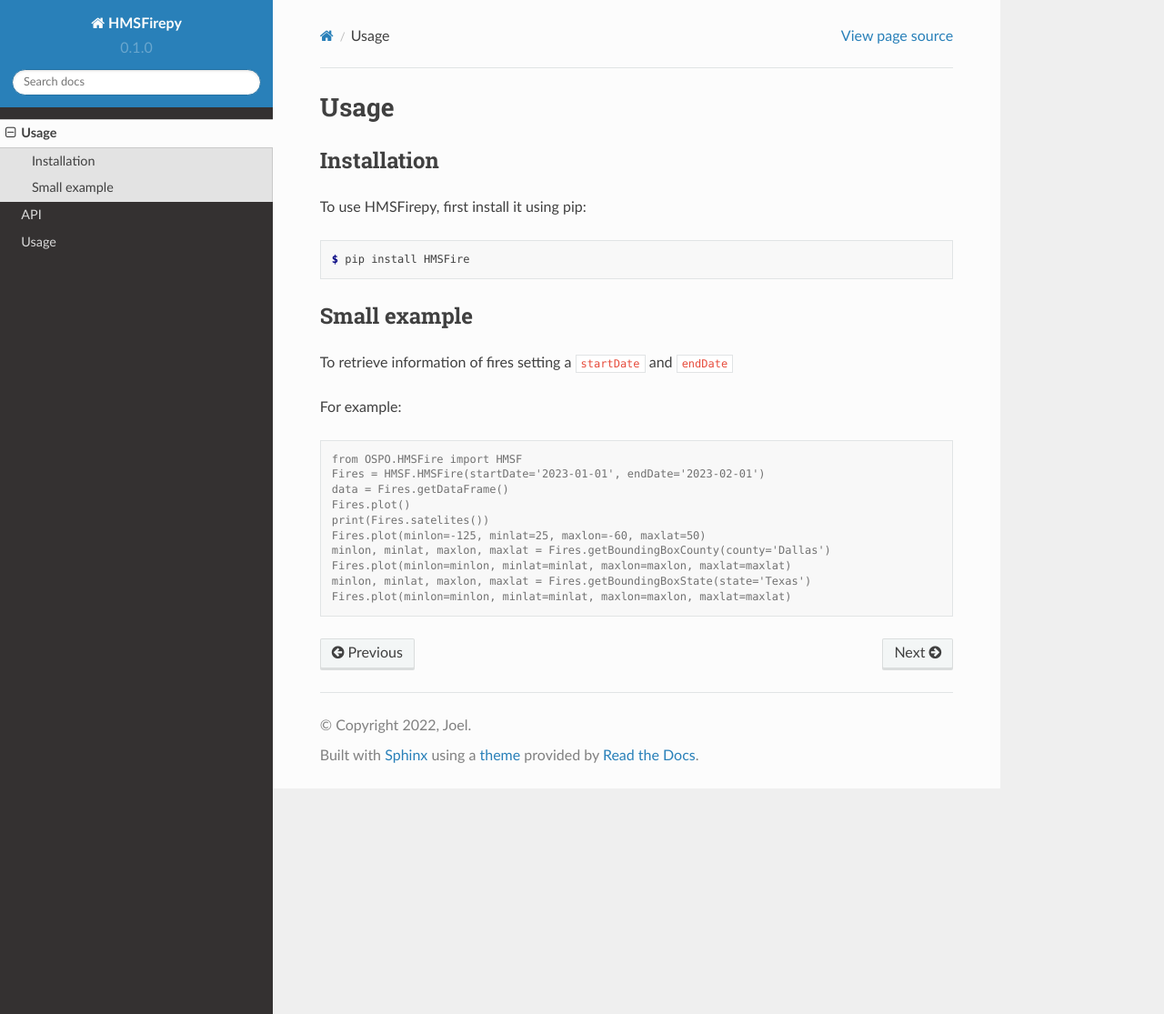
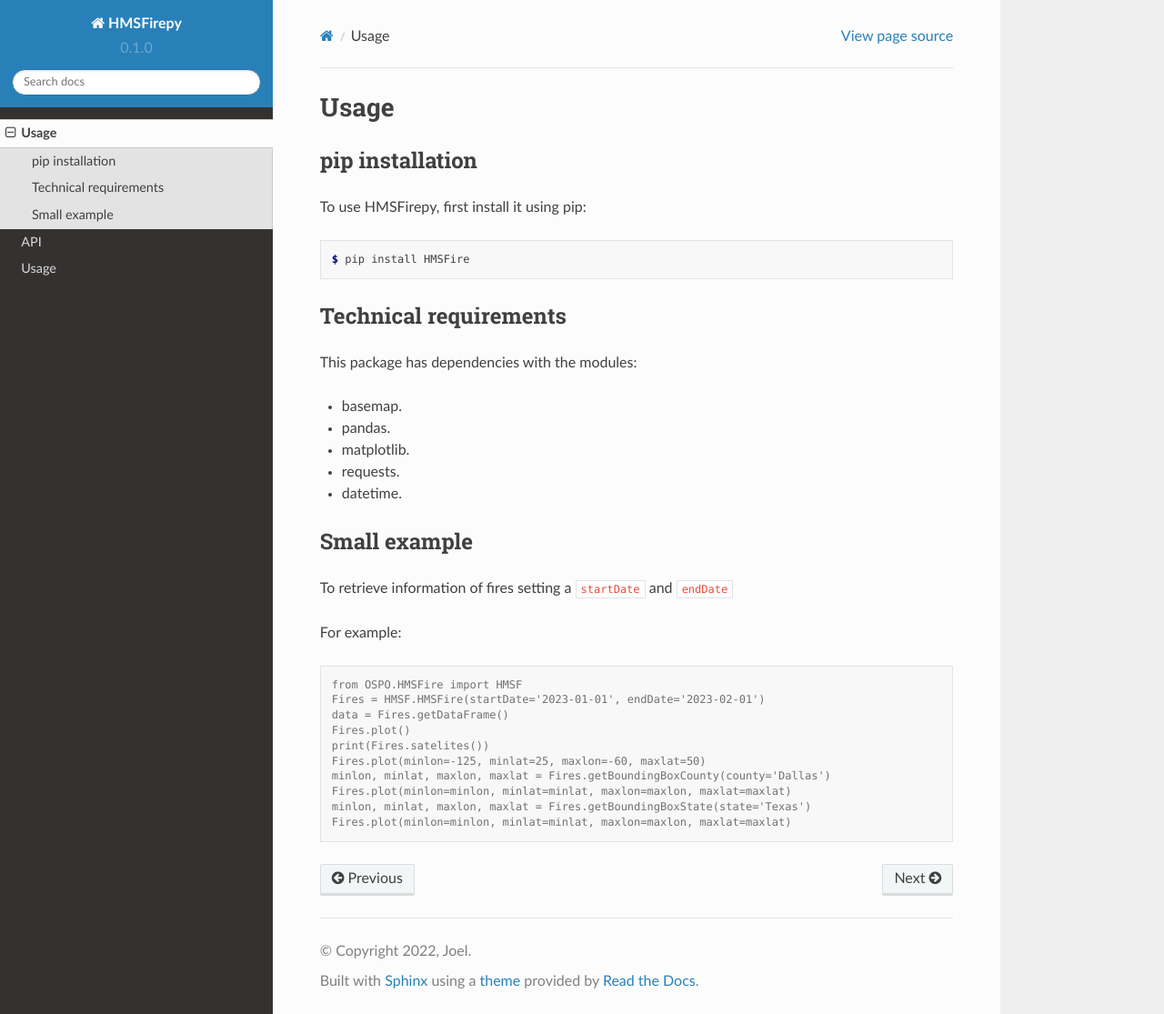
Before and after one commit to joelchaconcastillo/OSPO_HMS_Fire, a Sphinx documentation site: the page built from docs/source/usage.rst, in a window 1280 px wide and 1115 px high. Shown: the whole window at 91% size. Built offline with Sphinx 7.4.7 and the Read the Docs theme 2.0.0, drawn with Linux system fonts in a browser that asks for light colours.

Commit message:
Update usage.rst

```diff
--- a/docs/source/usage.rst
+++ b/docs/source/usage.rst
@@ -3,7 +3,7 @@
 
 .. _installation:
 
-Installation
+pip installation
 ------------
 
 To use HMSFirepy, first install it using pip:
@@ -11,6 +11,20 @@
 .. code-block:: console
 
    $ pip install HMSFire
+
+
+Technical requirements
+----------------
+This package has dependencies with the modules:
+
+* basemap.
+* pandas.
+* matplotlib.
+* requests.
+* datetime.
+
+.. warning :
+   In this preliminary version each query will download each day fire information, therefore larger ranges of time will require download a large amount of information.
 
 
 Small example
```
